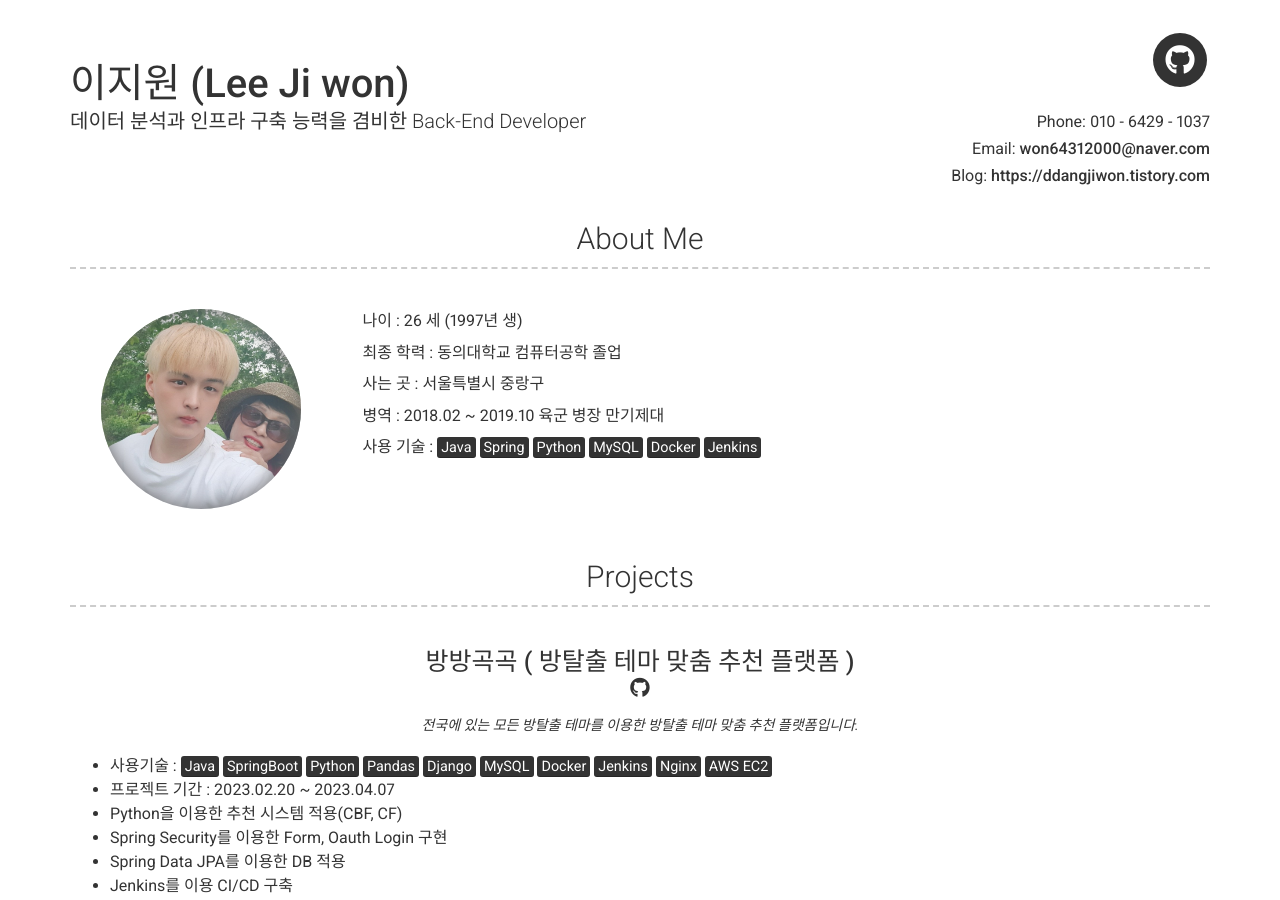
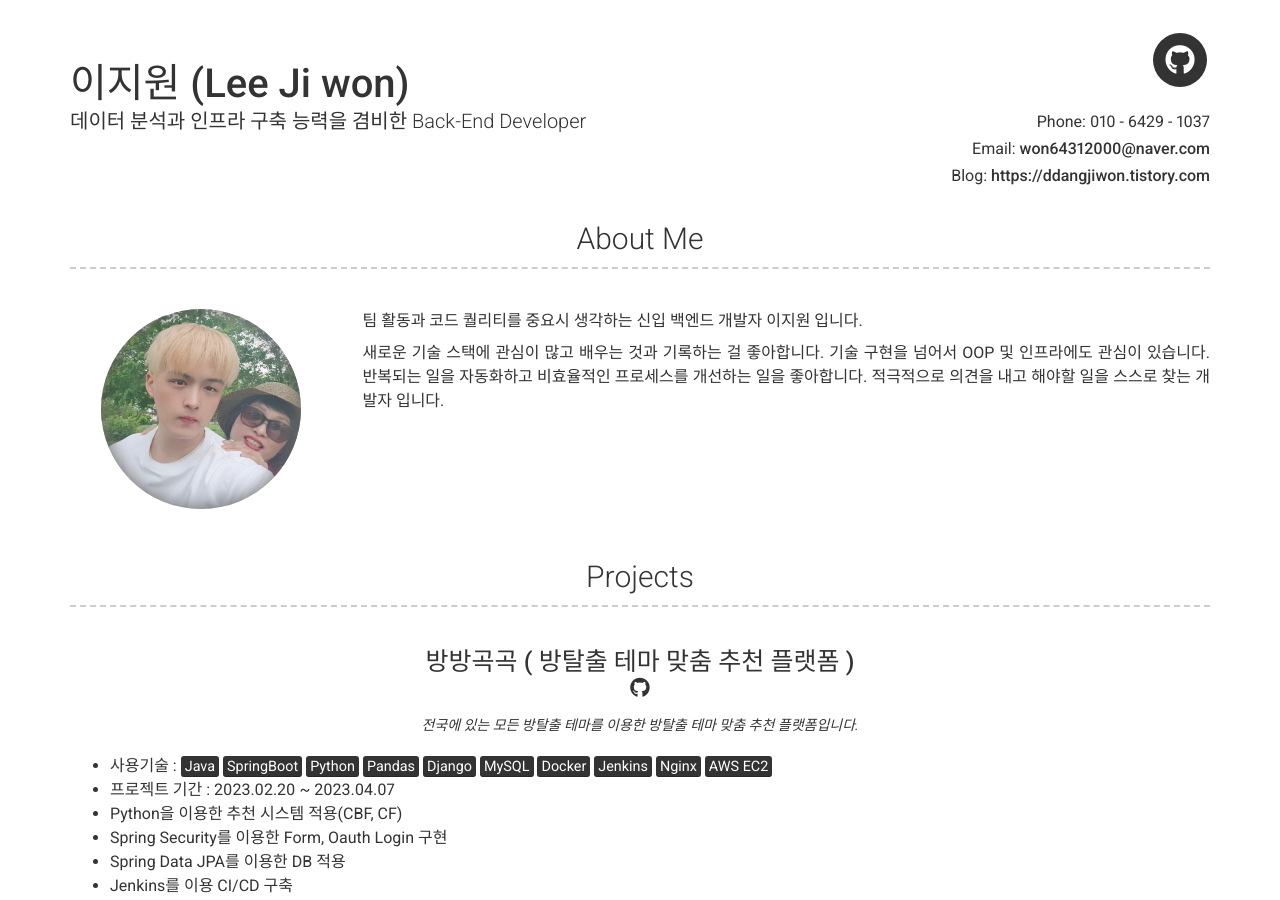
Before and after one commit to jiwon1027/jiwon1027.github.io, a Jekyll site: the page built from index.md, in a window 1280 px wide and 900 px high. Built offline with Jekyll 4.4.1, drawn with Linux system fonts in a browser that asks for light colours; nearby versions of some CDN libraries.

Commit message:
자기소개 수정

```diff
--- a/_config.yml
+++ b/_config.yml
@@ -23,15 +23,13 @@ github_username: jiwon1027
 # about_title: About Me
 about_profile_image: images/profile.jpg
 about_content: | # this will include new lines to allow paragraphs
-  나이 : 26 세 (1997년 생)
 
-  최종 학력 : 동의대학교 컴퓨터공학 졸업
+  팀 활동과 코드 퀄리티를 중요시 생각하는 신입 백엔드 개발자 이지원 입니다.
 
-  사는 곳 : 서울특별시 중랑구
-
-  병역 : 2018.02 ~ 2019.10 육군 병장 만기제대
-
-  사용 기술 : <mark>Java</mark> <mark>Spring</mark> <mark>Python</mark> <mark>MySQL</mark> <mark>Docker</mark> <mark>Jenkins</mark>
+  새로운 기술 스택에 관심이 많고 배우는 것과 기록하는 걸 좋아합니다.
+  기술 구현을 넘어서 OOP 및 인프라에도 관심이 있습니다.
+  반복되는 일을 자동화하고 비효율적인 프로세스를 개선하는 일을 좋아합니다.
+  적극적으로 의견을 내고 해야할 일을 스스로 찾는 개발자 입니다.
 
 
 
```
